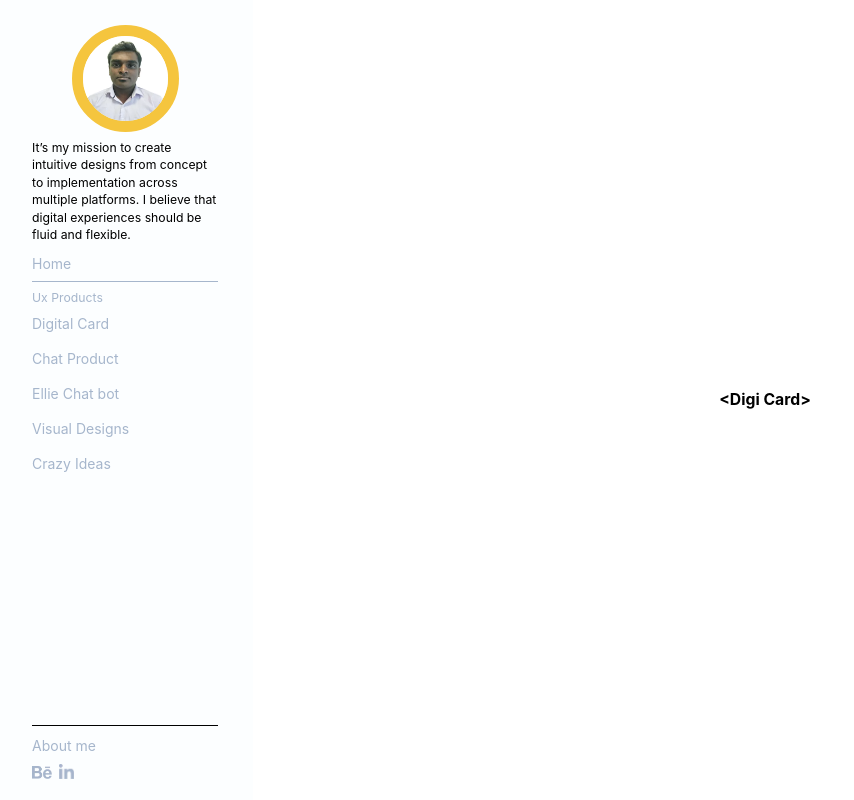
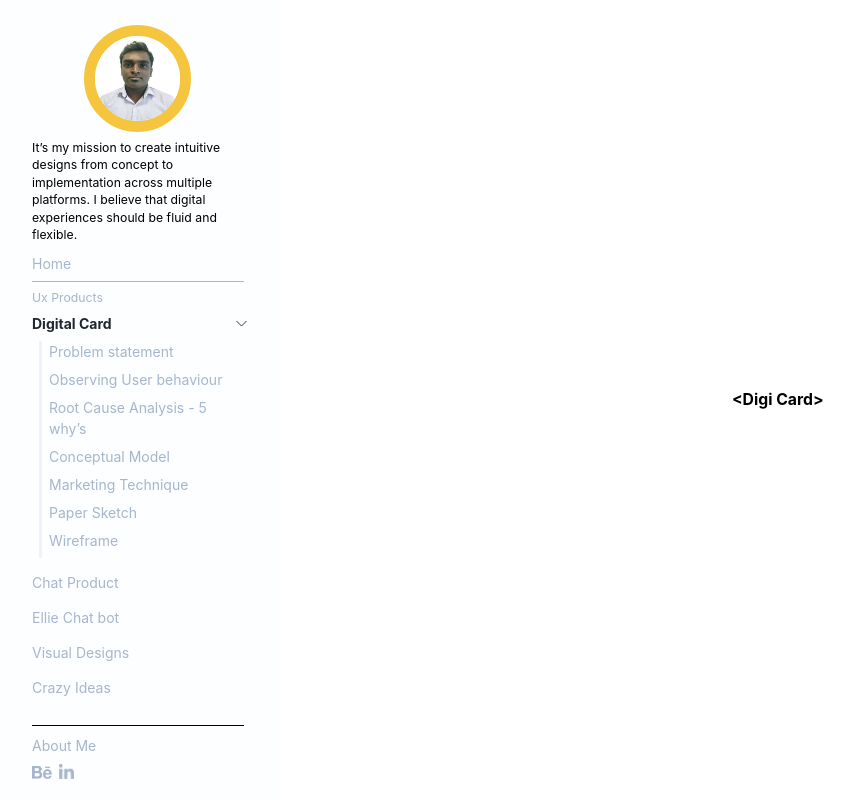
Before and after one commit to Harish-here/madhanraj-ux, a Next.js app: page /digi-card in a window 1280 px wide. Shown: the whole page, without its empty margins (3-857 px from the left). Built offline with nearby package versions, Linux system fonts and the light colour scheme.

Commit message:
Sub menus done

```diff
--- a/components/side-bar/data.js
+++ b/components/side-bar/data.js
@@ -1,5 +1,17 @@
 const menuData = [
-  { label: "Digital Card", path: "/digi-card" },
+  {
+    label: "Digital Card",
+    path: "/digi-card",
+    subMenus: [
+      { label: "Problem statement", path: "/digi-card#problemStatement" },
+      { label: "Observing User behaviour", path: "/digi-card#userBehaviour" },
+      { label: "Root Cause Analysis - 5 why’s", path: "/digi-card#rootCause" },
+      { label: "Conceptual Model", path: "/digi-card#conceptualModel" },
+      { label: "Marketing Technique", path: "/digi-card#marketingTechnique" },
+      { label: "Paper Sketch", path: "/digi-card#paperSketch" },
+      { label: "Wireframe", path: "/digi-card#wireframe" },
+    ],
+  },
   { label: "Chat Product", path: "/chat-product" },
   { label: "Ellie Chat bot", path: "/ellie-chat-bot" },
   { label: "Visual Designs", path: "/visual-designs" },
--- a/components/side-bar/sideBar.module.css
+++ b/components/side-bar/sideBar.module.scss
@@ -7,10 +7,25 @@
   border-radius: 54px;
   border-color: var(--yellow);
 }
+
 .menu {
   height: 470px;
   color: var(--gray-shade-3);
 }
+.menu-active {
+  color: var(--black);
+  .active-img {
+    transform: rotate(90deg);
+  }
+}
+.sub-menu {
+  border-left: 3px solid var(--gray-shade-1);
+}
+.sub-menu-active {
+  border-left: 3px solid var(--black);
+}
+
+/* Footer Section */
 .behance-logo {
   height: 20px;
   width: 20px;
--- a/components/side-bar/sidebarlayout.jsx
+++ b/components/side-bar/sidebarlayout.jsx
@@ -1,14 +1,19 @@
 import Image from "next/image";
 import Link from "next/link";
-import style from "./sideBar.module.css";
+import { withRouter } from "next/router";
+import style from "./sideBar.module.scss";
 import avatar from "../../public/avatar.webp";
 import behance from "../../public/behance_logo.webp";
 import linkedin from "../../public/linkedin_logo.webp";
+import downArrow from "../../public/chev-down.svg";
 import data from "./data";
 
-export default function SideBarLayout(props) {
-  const { children } = props;
+function SideBarLayout(props) {
+  const { children, router } = props;
   const { menuData, profileDescription } = data;
+  const isCurrentRoute = (path) =>
+    router?.route === path || path === router?.asPath;
+  const activeMenuClass = `${style?.["menu-active"]} font-bold`;
   return (
     <div
       id="main"
@@ -17,14 +22,18 @@ export default function SideBarLayout(props) {
       <div id="side-bar" className="flex flex-col justify-between py-5 px-10">
         {/* Profile */}
         <div className="flex flex-col items-center">
-          <div className={`${style.avatar} my-2`}>
+          <div className={`${style.avatar} my-2 relative`}>
             <Image src={avatar} alt="Profile picture" />
           </div>
           <div className="text-sm mb-2"> {profileDescription}</div>
         </div>
         {/* Menu */}
         <div className={`flex flex-col justify-start ${style.menu}`}>
-          <div className="mb-2">
+          <div
+            className={`mb-2 transition-all ${
+              isCurrentRoute("/") ? activeMenuClass : ""
+            }`}
+          >
             <Link href="/">
               <a>Home</a>
             </Link>
@@ -32,11 +41,58 @@ export default function SideBarLayout(props) {
           <hr className="mb-2" />
           <div className="text-sm mb-2">Ux Products</div>
           <ul>
-            {menuData?.map(({ label, path }) => (
+            {menuData?.map(({ label, path, subMenus }) => (
               <li className="mb-4" key={label}>
-                <Link href={path}>
-                  <a>{label}</a>
-                </Link>
+                <div className="flex justify-between">
+                  <Link c href={path}>
+                    <a
+                      className={`transition-all ${
+                        isCurrentRoute(path) ? activeMenuClass : ""
+                      }`}
+                    >
+                      {label}
+                    </a>
+                  </Link>
+                  {subMenus?.length > 0 && (
+                    <span
+                      className={`transition-all ${
+                        isCurrentRoute(path) ? "rotate-90" : ""
+                      }`}
+                    >
+                      <Image src={downArrow} alt="down arrow" />
+                    </span>
+                  )}
+                </div>
+                {subMenus?.length > 0 && (
+                  <ul
+                    className={`ml-2 mt-2 transition-all ${
+                      !isCurrentRoute(path) ? "hidden" : ""
+                    }`}
+                  >
+                    {subMenus?.map((menu) => (
+                      <li
+                        key={menu?.label}
+                        className={`flex items-center pl-2 pb-2 ${
+                          style?.["sub-menu"]
+                        } ${
+                          isCurrentRoute(menu?.path)
+                            ? style?.["sub-menu-active"]
+                            : ""
+                        }`}
+                      >
+                        <Link href={menu?.path}>
+                          <a
+                            className={`transition-all ${
+                              isCurrentRoute(menu?.path) ? activeMenuClass : ""
+                            }`}
+                          >
+                            {menu?.label}
+                          </a>
+                        </Link>
+                      </li>
+                    ))}
+                  </ul>
+                )}
               </li>
             ))}
           </ul>
@@ -44,7 +100,15 @@ export default function SideBarLayout(props) {
         <hr className="mb-2" />
         {/* footer */}
         <div className={style.footer}>
-          <div className="mb-2">About me</div>
+          <div
+            className={`mb-2 transition-all ${
+              isCurrentRoute("/about-me") ? activeMenuClass : ""
+            }`}
+          >
+            <Link href="/about-me">
+              <a>About Me</a>
+            </Link>
+          </div>
           <div className="flex items-baseline">
             <div className={style?.["behance-logo"]}>
               <Image src={behance} alt="Behance logo" />
@@ -64,3 +128,4 @@ export default function SideBarLayout(props) {
     </div>
   );
 }
+export default withRouter(SideBarLayout);
--- a/constants/pageMeta.js
+++ b/constants/pageMeta.js
@@ -1,4 +1,4 @@
-export default {
+const pageMeta = {
   "visual-designs": {
     title: "Visual Designs",
     description: "",
@@ -20,3 +20,4 @@ export default {
     description: "",
   },
 };
+export default pageMeta;
--- a/package.json
+++ b/package.json
@@ -11,7 +11,8 @@
   "dependencies": {
     "next": "11.0.0",
     "react": "17.0.2",
-    "react-dom": "17.0.2"
+    "react-dom": "17.0.2",
+    "sass": "^1.35.1"
   },
   "devDependencies": {
     "autoprefixer": "^10.2.6",
--- /dev/null
+++ b/pages/about-me.jsx
@@ -0,0 +1,7 @@
+export default function AboutMe() {
+  return (
+    <div className="flex items-center justify-center w-full h-screen font-bold text-lg">
+      &lt;AboutMe&gt;
+    </div>
+  );
+}
--- a/styles/globals.css
+++ b/styles/globals.css
@@ -23,7 +23,7 @@ body {
 }
 
 #side-bar {
-  flex: 0 0 20%;
+  flex: 0 0 22%;
   background-color: rgb(219 235 253 / 8%);
 }
 #main-page {
```
Also changed, not shown: public/chev-down.svg (added), 1 other file (tests, documents, lock files or other folders).
